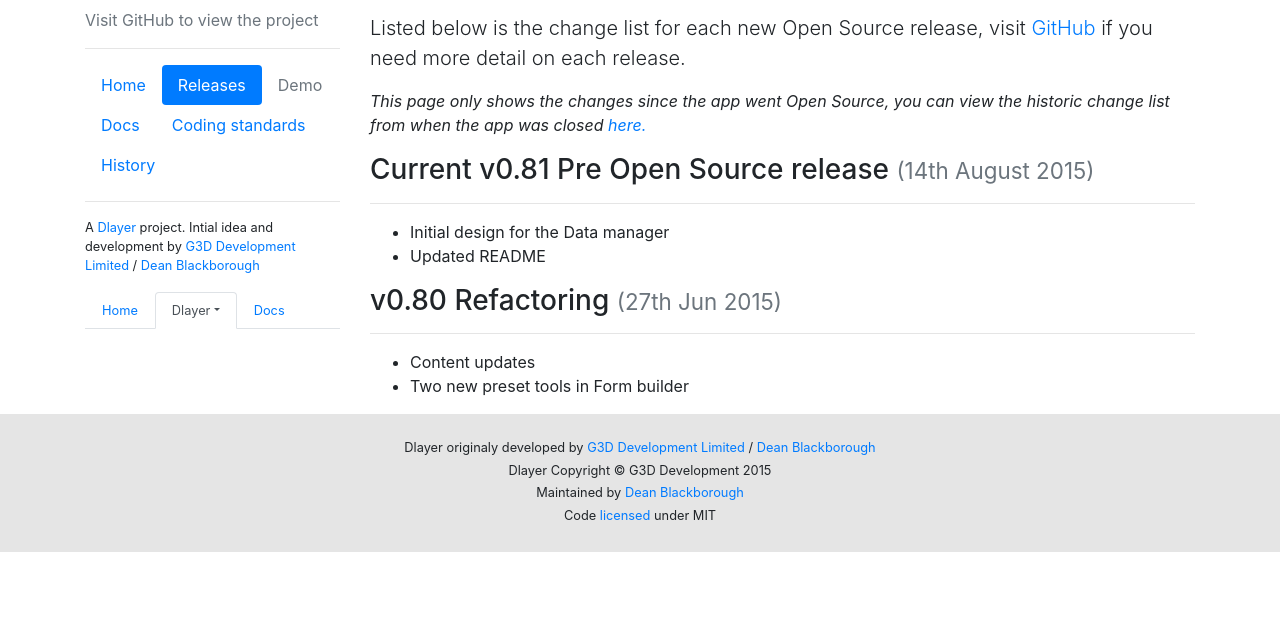
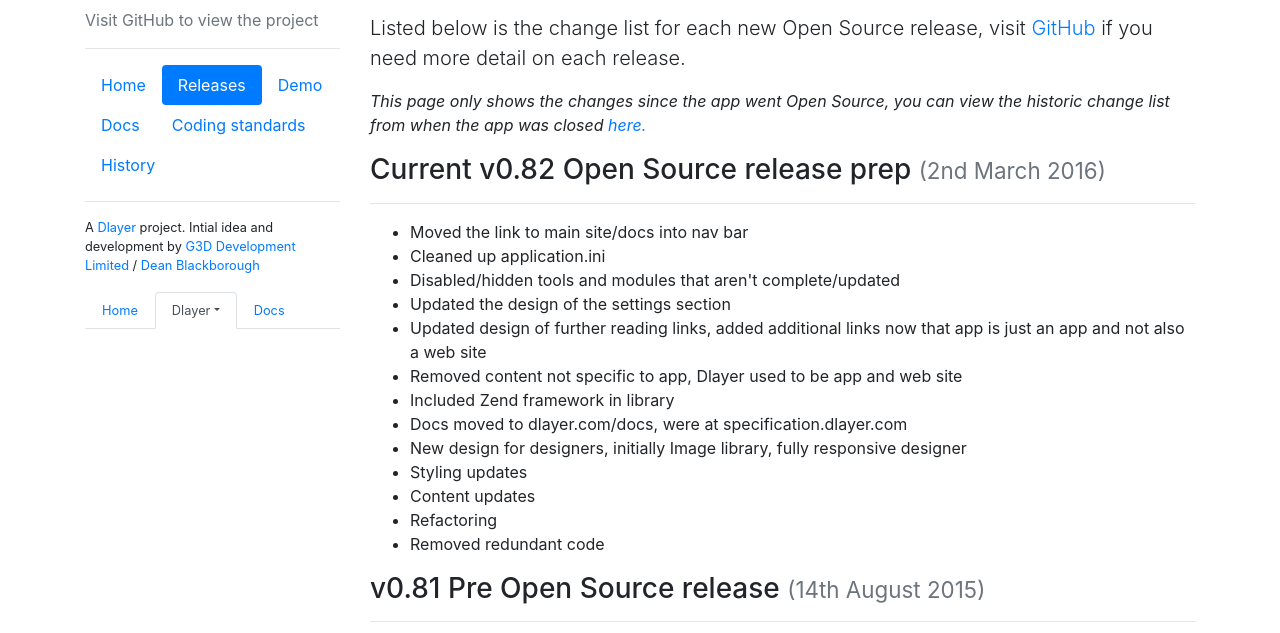
Before and after one commit to deanblackborough/site, a website: page releases.html in a window 1280 px wide. Shown: the part 167-800 px from the top of the page. Drawn offline with nearby package versions, Linux system fonts and the light colour scheme.

Commit message:
Demo released
Demo released at https://demo.dlayer.com, links now all point to the
demo.

```diff
--- a/releases.html
+++ b/releases.html
@@ -53,7 +53,7 @@
 						<ul class="nav nav-pills nav-stacked">
 							<li class="nav-item"><a href="/" class="nav-link">Home</a></li>
 							<li class="nav-item"><a href="/releases.html" class="nav-link active">Releases</a></li>
-							<li class="nav-item"><a href="#" class="nav-link disabled">Demo</a></li>
+							<li class="nav-item"><a href="https://demo.dlayer.com/" class="nav-link">Demo</a></li>
 							<li class="nav-item"><a href="/docs/" class="nav-link">Docs</a></li>
 							<li class="nav-item"><a href="/coding-standards.html" class="nav-link">Coding standards</a></li>
 							<li class="nav-item"><a href="/history.html" class="nav-link">History</a></li>
@@ -101,8 +101,26 @@
 						when the app was closed
 						<a href="/private-releases.html">here.</a></em></p>
 
+					<h3><span class="label label-success">Current v0.82</span>
+						Open Source release prep <small class="text-muted">(2nd March 2016)</small></h3>
 
-					<h3><span class="label label-success">Current v0.81</span>
+					<ul>
+						<li>Moved the link to main site/docs into nav bar</li>
+						<li>Cleaned up application.ini</li>
+						<li>Disabled/hidden tools and modules that aren't complete/updated</li>
+						<li>Updated the design of the settings section</li>
+						<li>Updated design of further reading links, added additional links now that app is just an app and not also a web site</li>
+						<li>Removed content not specific to app, Dlayer used to be app and web site</li>
+						<li>Included Zend framework in library </li>
+						<li>Docs moved to dlayer.com/docs, were at specification.dlayer.com</li>
+						<li>New design for designers, initially Image library, fully responsive designer</li>
+						<li>Styling updates</li>
+						<li>Content updates</li>
+						<li>Refactoring</li>
+						<li>Removed redundant code</li>
+					</ul>
+
+					<h3><span class="label label-default">v0.81</span>
 						Pre Open Source release <small class="text-muted">(14th August 2015)</small></h3>
 
 					<ul>
```
Also changed, not shown: coding-standards.html (+1 -1 lines), history.html (+1 -1 lines), index.html (+8 -6 lines), private-releases.html (+1 -1 lines).
